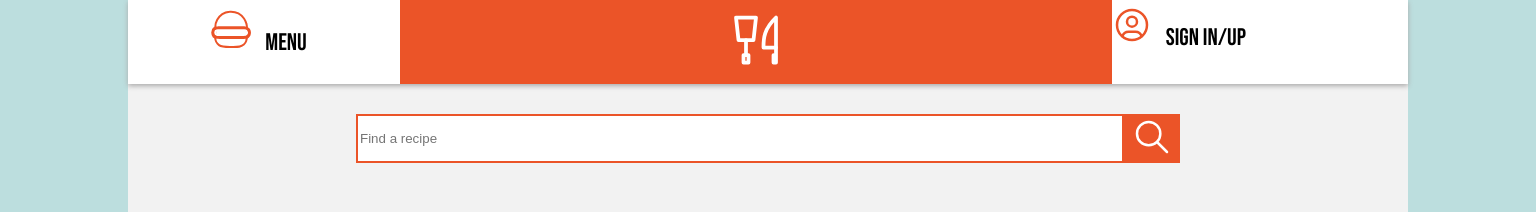
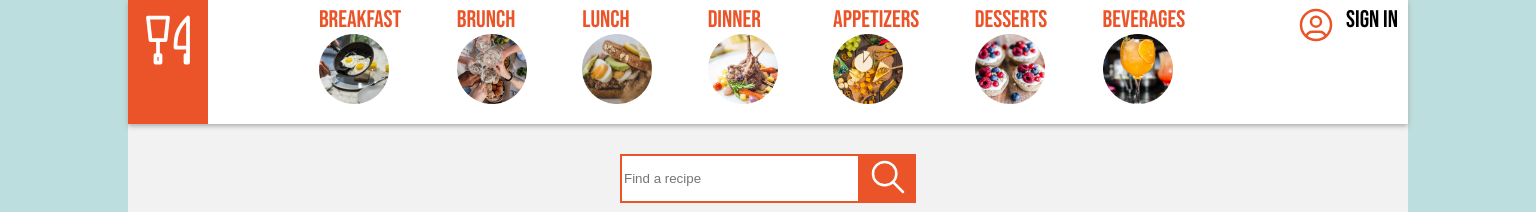
Before and after one commit to 1225881048/recipe, a plain HTML site: page index.html in a window 1536 px wide. Shown: the top 212 px of the page. Drawn offline with Linux system fonts and the light colour scheme.

Commit message:
completed
completed

```diff
--- a/stylesheet.css
+++ b/stylesheet.css
@@ -264,6 +264,22 @@ input:checked ~ ul .menu, input:checked ~ ul .menu img {
     display: block;
 }
 
+input:checked ~ ul {
+    flex-direction: column;
+    z-index: 1;
+}
+
+nav ul img {
+    width: 70px;
+    padding-bottom: 15px;
+}
+
+nav ul a {
+    color: #EB5428;
+    font-family: "Bebas Neue", sans-serif;
+    font-size: 1.5em;
+}
+
 
 
 /* ------------------------------------------------not sure here------------------------------------------------------------------------ */
@@ -379,6 +395,10 @@ nav #home {
 nav li:last-of-type {
     flex:30%;
 }
+
+/* nav li:not(:first-of-type), nav li:not(:last-of-type) {
+    flex-direction: column;
+} */
 
 nav li:last-of-type::after {
     content: "Sign In/Up";
@@ -515,6 +535,77 @@ nav ul {
         display: none;
     }
 
+    nav li:last-of-type::after {
+        content: "Sign In";
+    }
+
+    label {
+        display: none;
+    }
+
+    nav ul li:not(:first-of-type), nav ul li:not(:last-of-type) {
+        display: flex;
+    }
+
+    nav ul img {
+        display: block;
+    }
+
+    nav ul {
+        display: grid;
+        grid-template-columns: repeat(7 1fr);
+        grid-template-rows: 1fr 1.2fr;
+        grid-template-areas: "home . . . . . sign"
+                             "bfast brunch lunch din app dessert bev";
+        justify-content: space-between;
+    }
+
+    nav li:nth-of-type(1) {
+        grid-area: home;
+    }
+
+    nav li:nth-of-type(2) {
+        grid-area: bfast;
+    }
+
+    nav li:nth-of-type(3) {
+        grid-area: brunch;
+    }
+
+    nav li:nth-of-type(4) {
+        grid-area: lunch;
+    }
+
+    nav li:nth-of-type(5) {
+        grid-area: din;
+    }
+
+    nav li:nth-of-type(6) {
+        grid-area: app;
+    }
+
+    nav li:nth-of-type(7) {
+        grid-area: dessert;
+    }
+
+    nav li:nth-of-type(8) {
+        grid-area: bev;
+    }
+
+    nav li:nth-of-type(9) {
+        grid-area: sign;
+    }
+
+    form div {
+        position: relative;
+        bottom: 230px;
+        width: 400px;
+        margin: 0 0 0 250px;
+    }
+
+    div#desktopwidth {
+        margin-top: -120px;
+    }
 }
 
 
@@ -640,4 +731,25 @@ nav ul {
     h2 {
         font-size: 2em;
     }
+
+    form div {
+        position: static;
+        margin: 0 auto;
+    }
+
+    div#desktopwidth {
+        margin-top: 0px;
+    }
+
+    header {
+        top: 215px;
+    }
+
+    nav ul {
+        display: grid;
+        grid-template-columns: repeat(11 1fr);
+        grid-template-rows: 1fr;
+        grid-template-areas: "home . bfast brunch lunch din app dessert bev . sign";
+        justify-content: space-between;
+    }
 }
```
